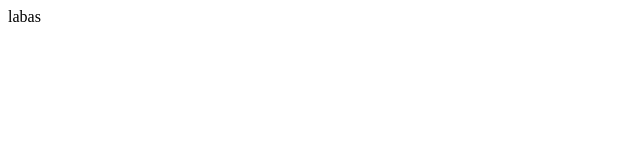
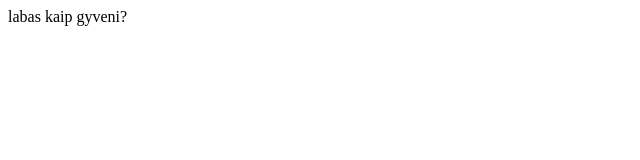
Before and after one commit to EgleLu/finalproject2, a plain HTML site: page index.html in a window 1280 px wide. Shown: the whole page, without its empty margins (0-640 px from the left). Drawn offline with Linux system fonts and the light colour scheme.

Commit message:
added kaip gyveni

```diff
--- a/index.html
+++ b/index.html
@@ -8,5 +8,6 @@
   </head>
   <body>
     labas
+    kaip gyveni?
   </body>
 </html>
```
